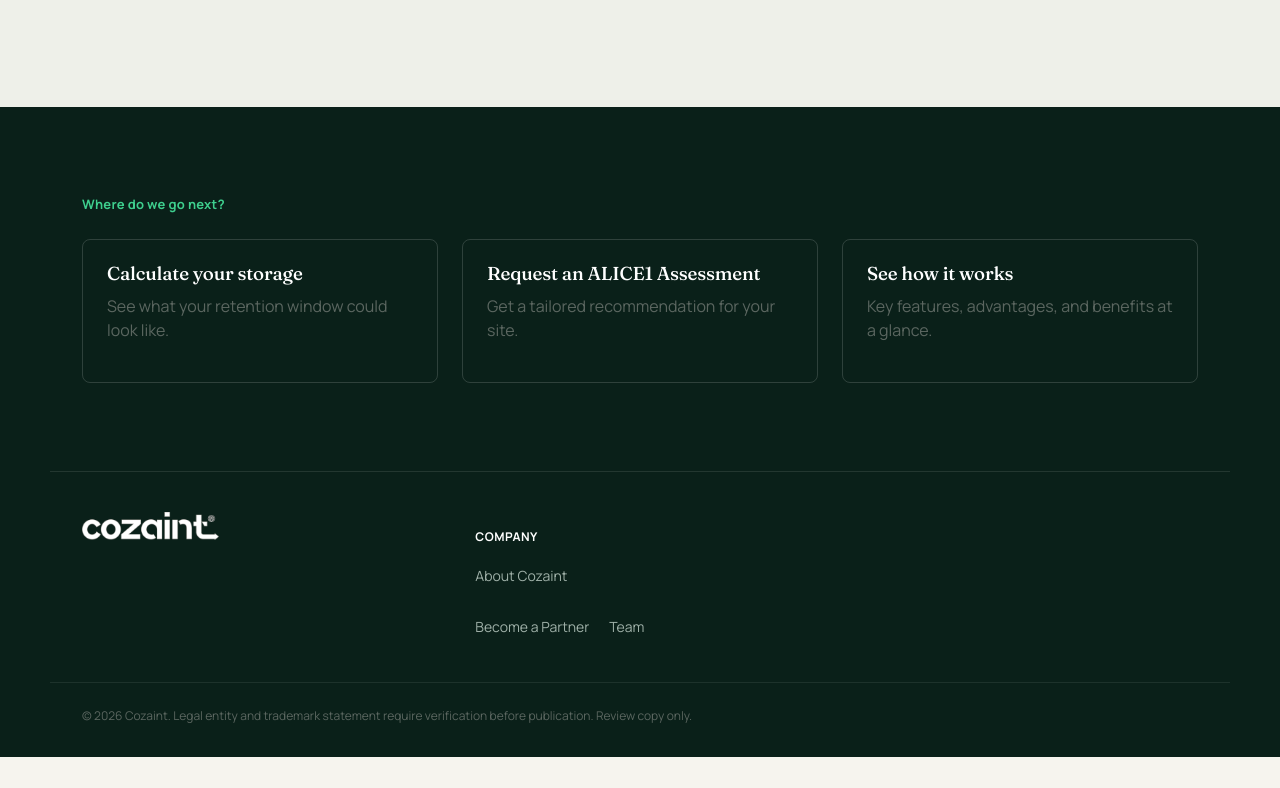
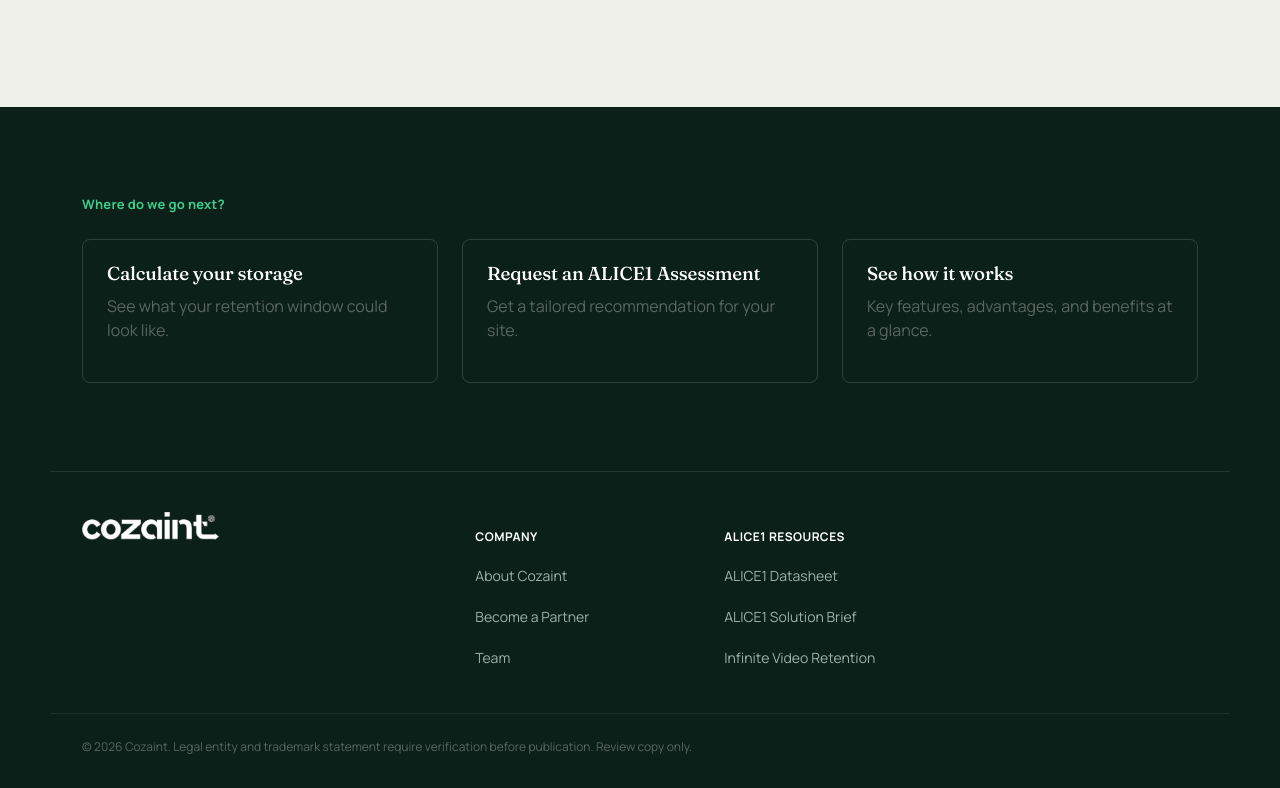
Before and after one commit to cozaintcorp/cozaint-corporate-website, a plain HTML site: page alice1.html in a window 1280 px wide. Shown: the part 2978-3766 px from the top of the page. Before the commit the page ends 3735 px from the top, so only its background shows below. Drawn offline with Linux system fonts and the light colour scheme.

Commit message:
Footer: add ALICE1 Resources column (3 PDFs), stack Company links vertically

```diff
--- a/alice1.html
+++ b/alice1.html
@@ -172,10 +172,18 @@
     <div class="footer-cols">
       <div>
         <h4>Company</h4>
-        <div style="display:flex; gap:20px; flex-wrap:wrap;">
-      <a href="https://cozaint.com/about">About Cozaint</a>
+        <div style="display:flex; flex-direction:column; gap:10px;">
+          <a href="https://cozaint.com/about">About Cozaint</a>
           <a href="https://cozaint.com/partners">Become a Partner</a>
           <a href="https://cozaint.com/team">Team</a>
+        </div>
+      </div>
+      <div>
+        <h4>ALICE1 Resources</h4>
+        <div style="display:flex; flex-direction:column; gap:10px;">
+          <a href="assets/alice1-datasheet.pdf" target="_blank">ALICE1 Datasheet</a>
+          <a href="assets/alice1-solution-brief.pdf" target="_blank">ALICE1 Solution Brief</a>
+          <a href="assets/alice1-infinite-video-retention.pdf" target="_blank">Infinite Video Retention</a>
         </div>
       </div>
     </div>
```
Also changed, not shown: 3 other files.
